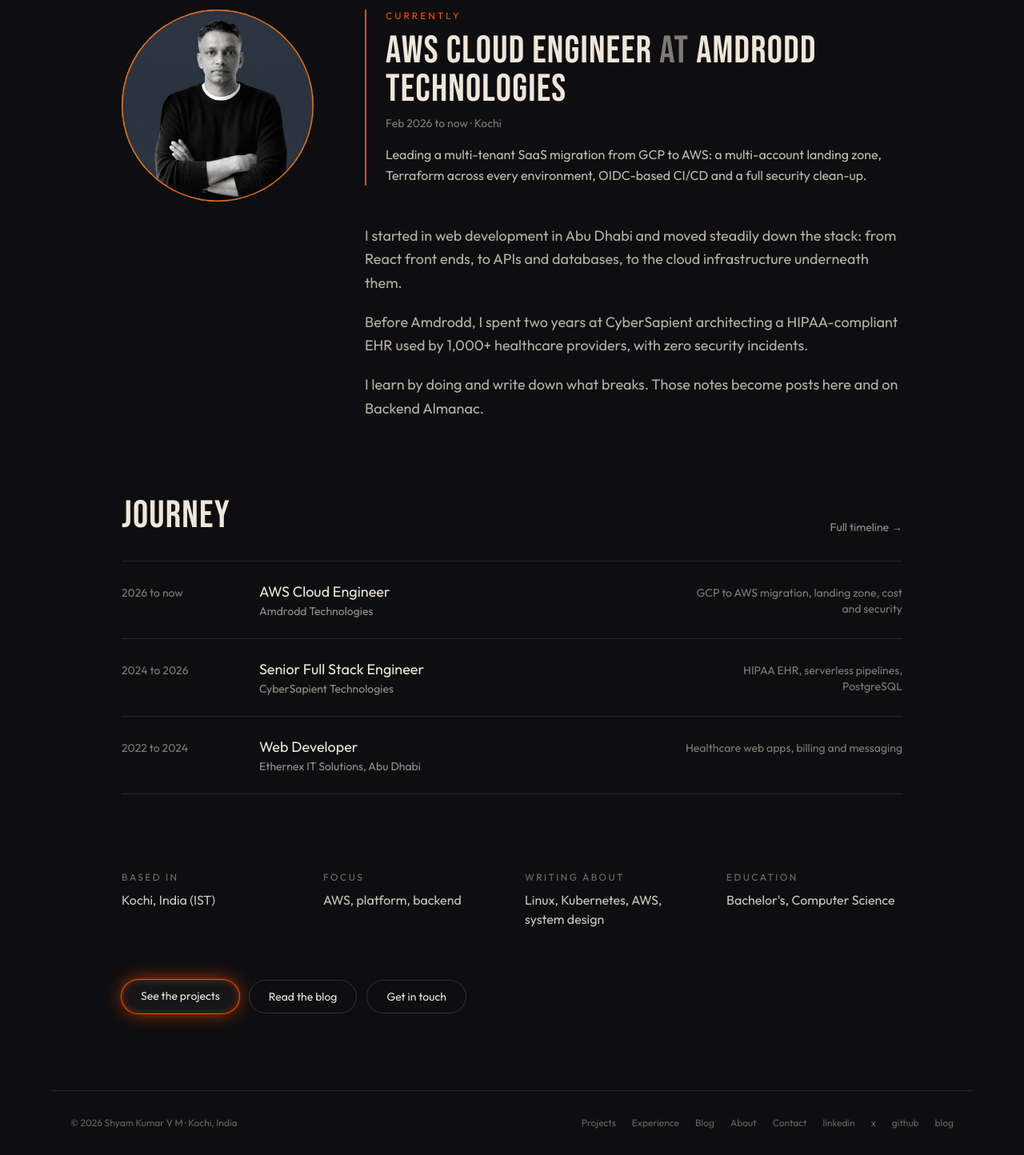
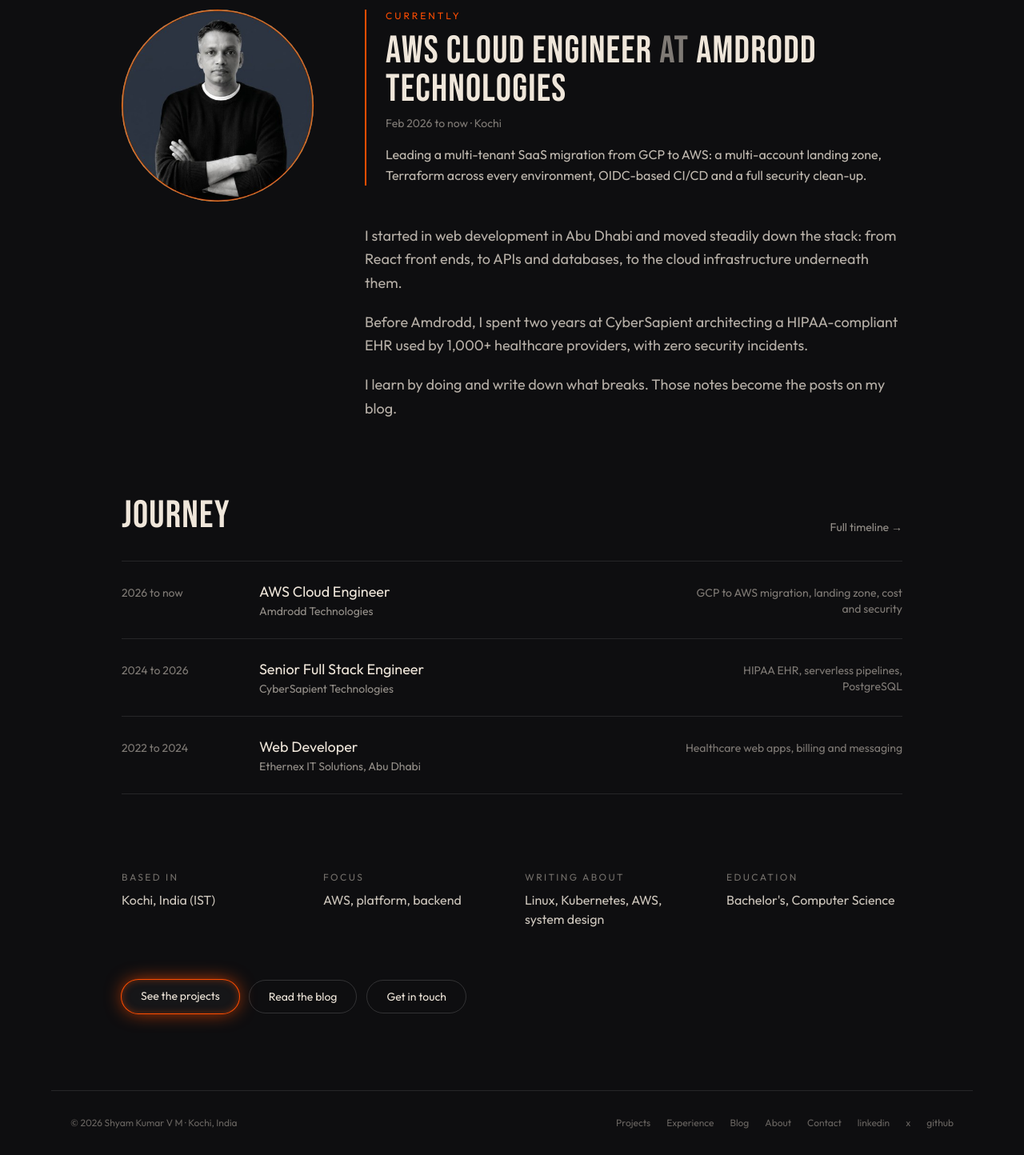
Before and after one commit to shyamenk/shyamenk.space, a Next.js app: page /about in a window 1280 px wide. Shown: the part 470-1914 px from the top of the page at 80% size. Built offline with nearby package versions, Linux system fonts and the light colour scheme.

Commit message:
chore(content): remove Backend Almanac links and use www as canonical host (#2)
Closes #1

```diff
--- a/src/app/layout.tsx
+++ b/src/app/layout.tsx
@@ -11,14 +11,14 @@ const orbitron = Orbitron({ variable: "--font-orbitron", subsets: ["latin"] });
 const permanentMarker = Permanent_Marker({ variable: "--font-permanent-marker", weight: "400", subsets: ["latin"] });
 
 export const metadata: Metadata = {
-  metadataBase: new URL("https://shyamenk.space"),
+  metadataBase: new URL("https://www.shyamenk.space"),
   title: { default: "Shyam Kumar · Cloud & Backend Engineer", template: "%s · Shyam Kumar" },
   description:
     "Cloud and backend engineer in Kochi. Turning production outages into practical lessons on AWS, Linux, Kubernetes and system design.",
   openGraph: {
     title: "Shyam Kumar · Cloud & Backend Engineer",
     description: "Turning production outages into practical lessons.",
-    url: "https://shyamenk.space",
+    url: "https://www.shyamenk.space",
     images: ["/images/me.jpeg"],
   },
 };
--- a/src/content/site.ts
+++ b/src/content/site.ts
@@ -11,7 +11,6 @@ export const profile = {
     { label: "linkedin", href: "https://www.linkedin.com/in/shyamenk" },
     { label: "x", href: "https://x.com/shyamenk07" },
     { label: "github", href: "https://github.com/shyamenk" },
-    { label: "blog", href: "https://backendalmanac.in" },
   ],
 };
 
@@ -76,7 +75,7 @@ export const about = {
   paragraphs: [
     "I started in web development in Abu Dhabi and moved steadily down the stack: from React front ends, to APIs and databases, to the cloud infrastructure underneath them.",
     "Before Amdrodd, I spent two years at CyberSapient architecting a HIPAA-compliant EHR used by 1,000+ healthcare providers, with zero security incidents.",
-    "I learn by doing and write down what breaks. Those notes become posts here and on Backend Almanac.",
+    "I learn by doing and write down what breaks. Those notes become the posts on my blog.",
   ],
   journey: [
     { period: "2026 to now", role: "AWS Cloud Engineer", company: "Amdrodd Technologies", note: "GCP to AWS migration, landing zone, cost and security" },
@@ -203,7 +202,7 @@ export const faq = {
     { q: "Do you work with Kubernetes?", a: "Yes, with kind clusters and GitOps through Argo CD. I'm also writing Kube by Kube, a free hands-on Kubernetes course." },
     { q: "Can you still write application code?", a: "Every day. Node.js, Python and FastAPI on the backend, PostgreSQL and MongoDB for data, Next.js when a UI is needed." },
     { q: "Where are you based?", a: "Kochi, Kerala, India (IST). I've worked with teams in India and the UAE." },
-    { q: "Where can I read your work?", a: "At backendalmanac.in: Linux, Kubernetes, AWS and system design, one real problem per post.", link: { label: "backendalmanac.in", href: "https://backendalmanac.in" } },
+    { q: "Where can I read your work?", a: "On the blog: Linux, Kubernetes, AWS and system design, one real problem per post.", link: { label: "the blog", href: "/blog" } },
   ],
 };
 
@@ -221,7 +220,7 @@ export const contact = {
     { label: "LinkedIn", handle: "in/shyamenk", href: "https://www.linkedin.com/in/shyamenk", note: "Experience and professional updates" },
     { label: "X", handle: "@shyamenk07", href: "https://x.com/shyamenk07", note: "Short posts on Linux, Kubernetes and AWS" },
     { label: "GitHub", handle: "shyamenk", href: "https://github.com/shyamenk", note: "Code behind the projects" },
-    { label: "Blog", handle: "backendalmanac.in", href: "https://backendalmanac.in", note: "Long-form backend and system design" },
+    { label: "Blog", handle: "shyamenk.space/blog", href: "/blog", note: "Long-form backend and system design" },
   ],
   include: {
     title: "A good first message",
```
